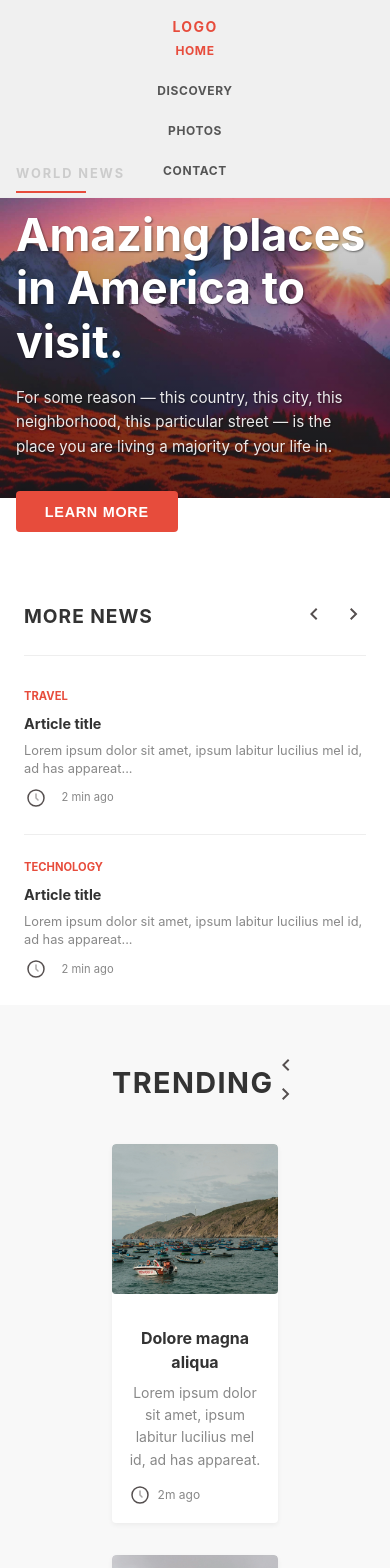
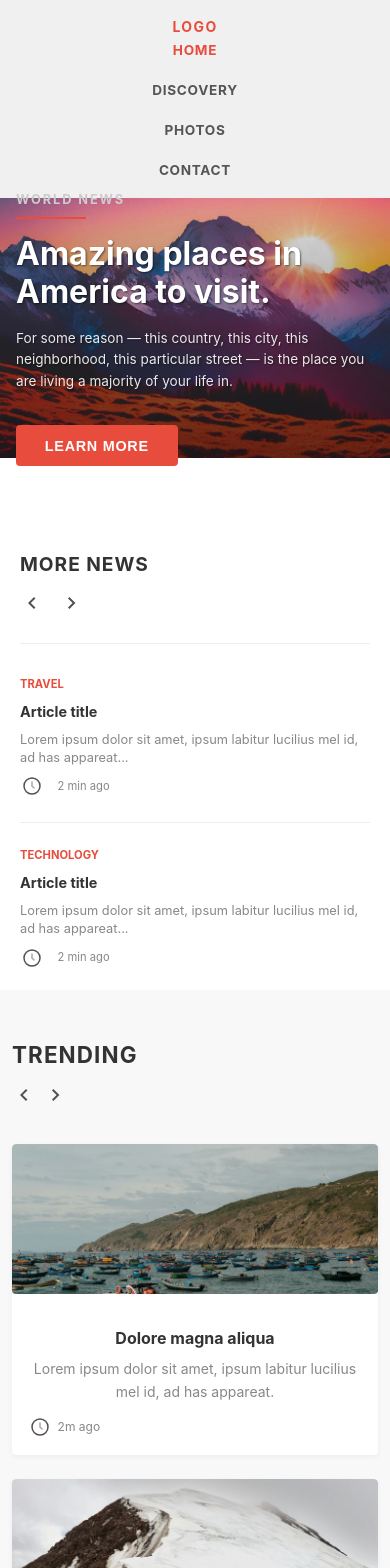
Before and after one commit to NayPaingSoe/visibleone-large-desktop-react, a React (Vite) app: page / in a window 390 px wide. Shown: the top 1568 px of the page. Built offline with nearby package versions, Linux system fonts and the light colour scheme.

Commit message:
fix: responsive

```diff
--- a/src/App.css
+++ b/src/App.css
@@ -676,24 +676,59 @@
     display: none;
   }
 
+  .section-header {
+    flex-direction: column;
+    align-items: flex-start;
+    gap: 0.75rem;
+  }
+
   .hero {
     height: 300px;
   }
 
   .hero-and-sidebar-container {
     grid-template-columns: 1fr;
+    gap: 1.5rem;
+  }
+
+  .hero-and-sidebar-container .sidebar {
+    padding: 1.25rem;
+  }
+
+  .sidebar {
+    padding-left: 0;
   }
 
   .trending .grid-3-col {
     grid-template-columns: 1fr;
+    gap: 1.5rem;
+  }
+
+  .trending .container,
+  .happening-now .container {
+    padding: 0 0.75rem;
+  }
+
+  .trending .section-header,
+  .happening-now .section-header {
+    align-items: flex-start;
   }
 
   .happening-now .grid-layout-main {
     grid-template-columns: 1fr;
+    gap: 1.5rem;
   }
 
   .happening-now .large-article {
     height: 300px;
+  }
+
+  .happening-now .right-column-happening {
+    gap: 1.5rem;
+  }
+
+  .footer-content {
+    gap: 2rem;
   }
 
   .footer-content {
@@ -717,6 +752,51 @@
 
   .footer .social-col {
     justify-content: center;
+  }
+}
+
+@media (max-width: 480px) {
+  .header .nav a {
+    font-size: 0.85rem;
+  }
+
+  .hero {
+    height: 260px;
+  }
+
+  .hero-content h1 {
+    font-size: 2rem;
+  }
+
+  .hero-content p {
+    font-size: 0.85rem;
+  }
+
+  .sidebar .news-item {
+    margin-bottom: 1.25rem;
+    padding-bottom: 1.25rem;
+  }
+
+  .trending .section-title,
+  .happening-now .section-title {
+    font-size: 1.4rem;
+  }
+
+  .happening-now .large-article {
+    height: 240px;
+  }
+
+  .happening-now .small-article .image {
+    height: 180px;
+  }
+
+  .footer .links-col {
+    width: 100%;
+    align-items: center;
+  }
+
+  .footer .newsletter-col {
+    width: 100%;
   }
 }
 
```
